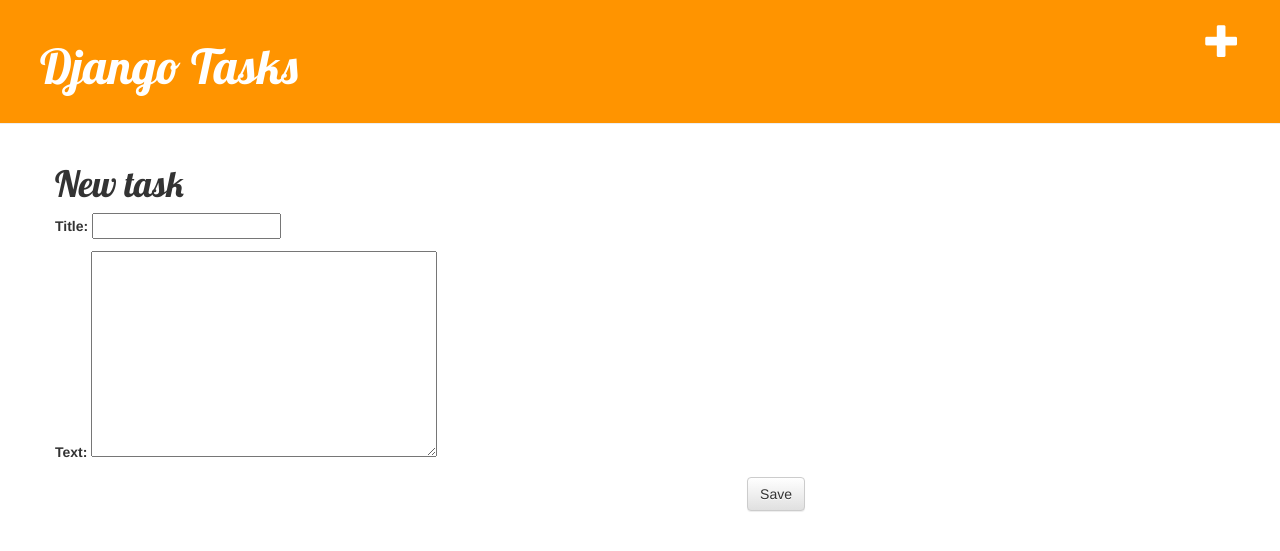
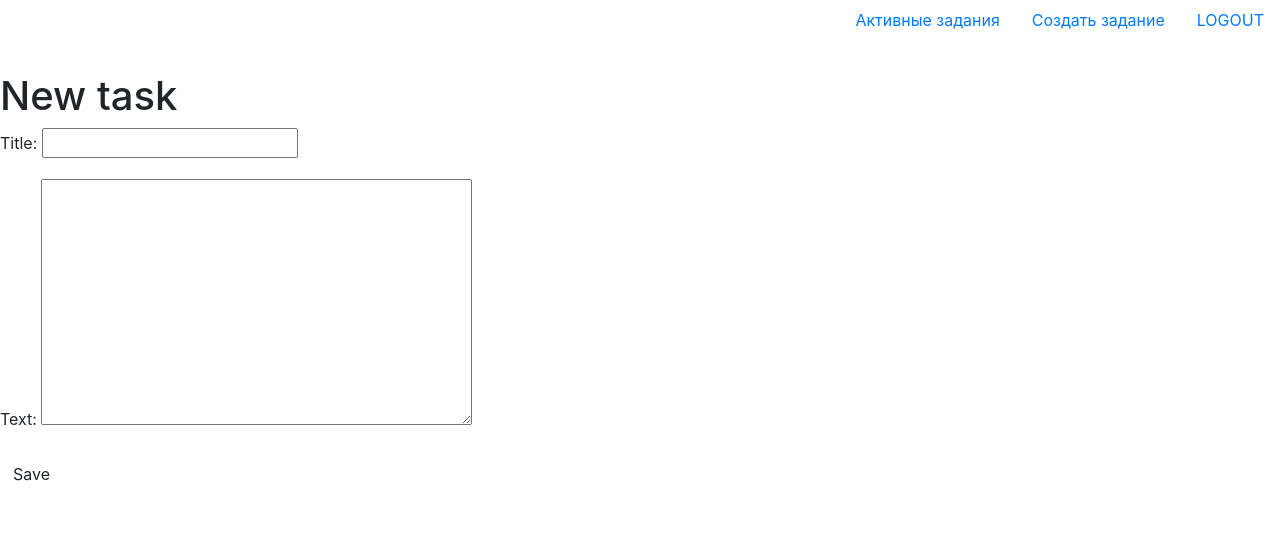
Before and after one commit to IanKir/django_girls, a Django app: page /task/new/ in a window 1280 px wide. Shown: the top 551 px of the page. Run offline with Django 3.2, Linux system fonts and the light colour scheme; the visitor is signed in with stand-in values (Sample User, id 1); some libraries are stand-ins or nearby versions.

Commit message:
Сделал иерархию html более стройной

```diff
--- a/mainpage/forms.py
+++ b/mainpage/forms.py
@@ -8,3 +8,10 @@ class TaskForm(forms.ModelForm):
     class Meta:
         model = Task
         fields = ('title', 'text',)
+
+
+class UserForm(forms.ModelForm):
+
+    # class Meta:
+        # model =
+    pass
--- a/mainpage/models.py
+++ b/mainpage/models.py
@@ -2,7 +2,7 @@ from django.conf import settings
 from django.db import models
 from django.utils import timezone
 
-
+# TODO: нужно-ли добавить новую модель для юзеров?
 class Task(models.Model):
     author = models.ForeignKey(settings.AUTH_USER_MODEL,
                                on_delete=models.CASCADE)
@@ -21,3 +21,6 @@ class Task(models.Model):
     class Meta:
         verbose_name = 'Задача'
         verbose_name_plural = 'Задачи'
+
+# class User(models.Model):
+#
--- a/mainpage/static/css/blog.css
+++ /dev/null
@@ -1,51 +0,0 @@
-h1 a {
-    color: #FCA205;
-    font-family: 'Lobster';
-}
-
-.page-header {
-    background-color: #ff9400;
-    margin-top: 0;
-    padding: 20px 20px 20px 40px;
-}
-
-.page-header h1, .page-header h1 a, .page-header h1 a:visited, .page-header h1 a:active {
-    color: #ffffff;
-    font-size: 36pt;
-    text-decoration: none;
-}
-
-.content {
-    margin-left: 40px;
-}
-
-h1, h2, h3, h4 {
-    font-family: 'Lobster', cursive;
-}
-
-.date {
-    color: #828282;
-}
-
-.save {
-    float: right;
-}
-
-.post-form textarea, .post-form input {
-    width: 100%;
-}
-
-.top-menu, .top-menu:hover, .top-menu:visited {
-    color: #ffffff;
-    float: right;
-    font-size: 26pt;
-    margin-right: 20px;
-}
-
-.post {
-    margin-bottom: 70px;
-}
-
-.post h1 a, .post h1 a:visited {
-    color: #000000;
-}
--- a/mainpage/static/css/main_page.css
+++ b/mainpage/static/css/main_page.css
@@ -5,3 +5,11 @@
 .main_text {
     padding-left: 2em;
 }
+
+.task {
+    padding-left: 2em;
+}
+
+.my_nav {
+    padding-bottom: 2em;
+}
--- a/mainpage/templates/mainpage/mainpage_template.html
+++ b/mainpage/templates/mainpage/mainpage_template.html
@@ -7,31 +7,35 @@
     <link rel="stylesheet" href="https://stackpath.bootstrapcdn.com/bootstrap/4.4.1/css/bootstrap.min.css"
           integrity="sha384-Vkoo8x4CGsO3+Hhxv8T/Q5PaXtkKtu6ug5TOeNV6gBiFeWPGFN9MuhOf23Q9Ifjh" crossorigin="anonymous">
     <link rel="stylesheet" href="{% static 'css/main_page.css' %}">
-    <title>Document</title>
+    <title>Mainpage</title>
 </head>
 <body>
 
-    <div>
+    <div class="my_nav">
         <ul class="nav justify-content-end">
           <li class="nav-item">
-            <a class="nav-link active" href="#">Active</a>
+              {% if user.is_authenticated %}
+                  <a class="nav-link active" href="{% url 'task_board_page' %}">Активные задания</a>
+              {% endif %}
           </li>
           <li class="nav-item">
-            <a class="nav-link" href="#">Login</a>
+              {% if user.is_authenticated %}
+                  <a class="nav-link active" href="{% url 'task_new' %}">Создать задание</a>
+              {% endif %}
           </li>
           <li class="nav-item">
-            <a class="nav-link disabled" href="#" tabindex="-1" aria-disabled="true">Disabled</a>
+              {% if user.is_authenticated %}
+                  <a class="nav-link action-login" href="{% url 'user_login_logout' %}">LOGOUT</a>
+              {% else %}
+                  <a class="nav-link action-login" href="{% url 'user_login_logout' %}">LOGIN</a>
+              {% endif %}
           </li>
         </ul>
     </div>
 
-    <div class="greeting">
-        <h1>Привет соискатель</h1>
-    </div>
-
-    <div class="main_text">
-        Этот сервисл создан специально для того, чтобы тебе было удобно подрабатывать.<br>
-
+    <div>
+        {% block content %}
+        {% endblock %}
     </div>
 
 </body>
--- a/mainpage/templates/taskboard/task_detail.html
+++ b/mainpage/templates/mainpage/task_detail.html
@@ -1,4 +1,4 @@
-{% extends 'taskboard/base.html' %}
+{% extends 'mainpage/mainpage_template.html' %}
 
 {% block content %}
     <div class="task">
--- a/mainpage/templates/taskboard/task_edit.html
+++ b/mainpage/templates/mainpage/task_edit.html
@@ -1,4 +1,4 @@
-{% extends 'taskboard/base.html' %}
+{% extends 'mainpage/mainpage_template.html' %}
 
 {% block content %}
     <h1>New task</h1>
--- a/mainpage/templates/taskboard/base.html
+++ /dev/null
@@ -1,31 +0,0 @@
-{% load static %}
-<!DOCTYPE html>
-<html lang="ru">
-<head>
-    <title>Ian's blog</title>
-    <meta charset="UTF-8">
-    <meta name="viewport" content="width=device-width, initial-scale=1.0">
-    <link rel="stylesheet" href="//maxcdn.bootstrapcdn.com/bootstrap/3.2.0/css/bootstrap.min.css">
-    <link rel="stylesheet" href="//maxcdn.bootstrapcdn.com/bootstrap/3.2.0/css/bootstrap-theme.min.css">
-    <link rel="stylesheet" href="{% static 'css/blog.css' %}">
-    <link href="https://fonts.googleapis.com/css?family=Lobster&subset=latin,cyrillic"
-    rel="stylesheet" type="text/css">
-</head>
-<body>
-    <div class="page-header">
-        {% if user.is_authenticated %}
-           <a href="{% url 'task_new' %}" class="top-menu">
-               <span class="glyphicon glyphicon-plus"></span></a>
-        {% endif %}
-        <h1><a href="/">Django Tasks</a></h1>
-    </div>
-    <div class="content container">
-        <div class="row">
-            <div class="col-md-8">
-            {% block content %}
-            {% endblock %}
-            </div>
-        </div>
-    </div>
-</body>
-</html>
--- a/mainpage/urls.py
+++ b/mainpage/urls.py
@@ -1,5 +1,5 @@
 from django.urls import path
-from . import views
+from mainpage import views
 
 urlpatterns = [
     path('', views.main_page, name='main_page'),
@@ -7,4 +7,5 @@ urlpatterns = [
     path('task/<int:pk>/', views.task_detail, name="task_detail"),
     path('task/new/', views.task_new, name='task_new'),
     path('task/<int:pk>/edit/', views.task_edit, name='task_edit'),
+    path('login_logout/', views.user_login_logout, name='user_login_logout')
 ]
--- a/mainpage/views.py
+++ b/mainpage/views.py
@@ -1,4 +1,5 @@
 from django.shortcuts import render, get_object_or_404, redirect
+from django.http import Http404
 from django.utils import timezone
 from mainpage.models import Task
 from mainpage.forms import TaskForm
@@ -10,50 +11,64 @@ def task_board_page(request):
     if request.method == 'GET':
         if request.user.is_authenticated:
             tasks = Task.objects.filter(
-                published_date__lte=timezone.now(),
-                author=request.user
+                published_date__lte=timezone.now()
             ).order_by('published_date')
             return render(
                 request=request,
-                template_name='taskboard/task_board.html',
+                template_name='mainpage/task_board.html',
                 context={'tasks': tasks}
             )
         else:
-            return redirect(to='main_page')
+            return redirect(to='user_login')
 
 
 def task_detail(request, pk):
-    task = get_object_or_404(Task, pk=pk)
-    return render(request, 'taskboard/task_detail.html', {'task': task})
+    if request.user.is_authenticated:
+        task = get_object_or_404(Task, pk=pk)
+        return render(
+            request=request,
+            template_name='mainpage/task_detail.html',
+            context={'task': task}
+        )
 
 
 def task_new(request):
-    if request.method == "POST":
-        form = TaskForm(request.POST)
-        if form.is_valid():
-            task = form.save(commit=False)
-            task.author = request.user
-            task.published_date = timezone.now()
-            task.save()
-            return redirect('task_detail', pk=task.pk)
-    else:
-        form = TaskForm()
-    return render(request, 'taskboard/task_edit.html', {'form': form})
+    if request.user.is_authenticated:
+        if request.method == "POST":
+            form = TaskForm(request.POST)
+            if form.is_valid():
+                task = form.save(commit=False)
+                task.author = request.user
+                task.published_date = timezone.now()
+                task.save()
+                return redirect('task_detail', pk=task.pk)
+        else:
+            form = TaskForm()
+        return render(
+            request=request,
+            template_name='mainpage/task_edit.html',
+            context={'form': form}
+        )
 
 
 def task_edit(request, pk):
-    task = get_object_or_404(Task, pk=pk)
-    if request.method == "POST":
-        form = TaskForm(request.POST, instance=task)
-        if form.is_valid():
-            task = form.save(commit=False)
-            task.author = request.user
-            task.published_date = timezone.now()
-            task.save()
-            return redirect('task_detail', pk=task.pk)
-    else:
-        form = TaskForm(instance=task)
-    return render(request, 'taskboard/task_edit.html', {'form': form})
+    if request.user.is_authenticated:
+        task = get_object_or_404(Task, pk=pk)
+        if request.method == "POST":
+            form = TaskForm(request.POST, instance=task)
+            if form.is_valid():
+                task = form.save(commit=False)
+                task.author = request.user
+                task.published_date = timezone.now()
+                task.save()
+                return redirect(to='task_detail', pk=task.pk)
+        else:
+            form = TaskForm(instance=task)
+        return render(
+            request=request,
+            template_name='mainpage/task_edit.html',
+            context={'form': form}
+        )
 
 
 # TODO Миша делает эту часть проекта
@@ -61,6 +76,14 @@ def main_page(request):
 
     if request.user.is_authenticated:
         return redirect(to='task_board_page')
+    else:
+        return render(
+            request=request,
+            template_name='mainpage/mainpage_template.html'
+        )
+
+
+def user_login_logout(request):
 
     if request.method == 'POST':
         form_type = request.POST.get("form_type")
@@ -70,7 +93,7 @@ def main_page(request):
             if not user_login:
                 return render(
                     request=request,
-                    template_name='mainpage/mainpage_template.html',
+                    template_name='login/login_template.html',
                     context={"problem_description": "Не указан логин"}
                 )
 
@@ -81,6 +104,7 @@ def main_page(request):
             # TODO: После логина отправить чувака на борду
 
         elif form_type == "registration_form":
+            # user_login.username =
             # Создать пользователя в базе (гуглим django create user account)
             pass
         else:
@@ -90,8 +114,7 @@ def main_page(request):
     elif request.method == 'GET':
         return render(
             request=request,
-            template_name='mainpage/mainpage_template.html'
+            template_name='login/login_template.html'
         )
     else:
-        # Эта ошибка выведится в консоль, нужно сделать ошибку Django
-        raise Exception("Not supported exception 4**?")
+        raise Http404("Not supported action 404")
```
Also changed, not shown: mainpage/static/css/login.css (added, +10 -0 lines), mainpage/templates/login/login_template.html (added, +32 -0 lines), mainpage/templates/mainpage/greeting.html (added, +11 -0 lines), mainpage/templates/mainpage/task_board.html (added, +14 -0 lines), mainpage/templates/taskboard/task_board.html (deleted, +0 -13 lines).
